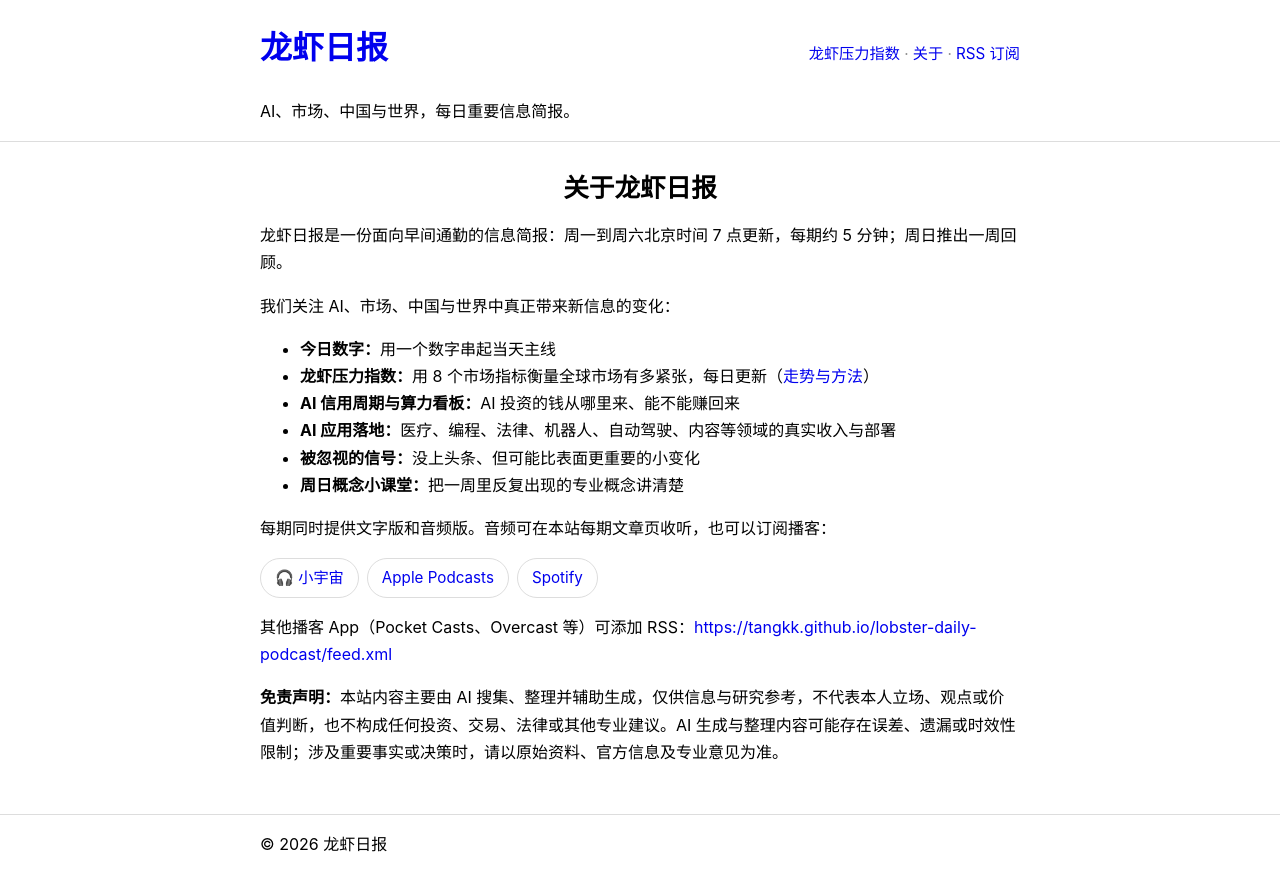
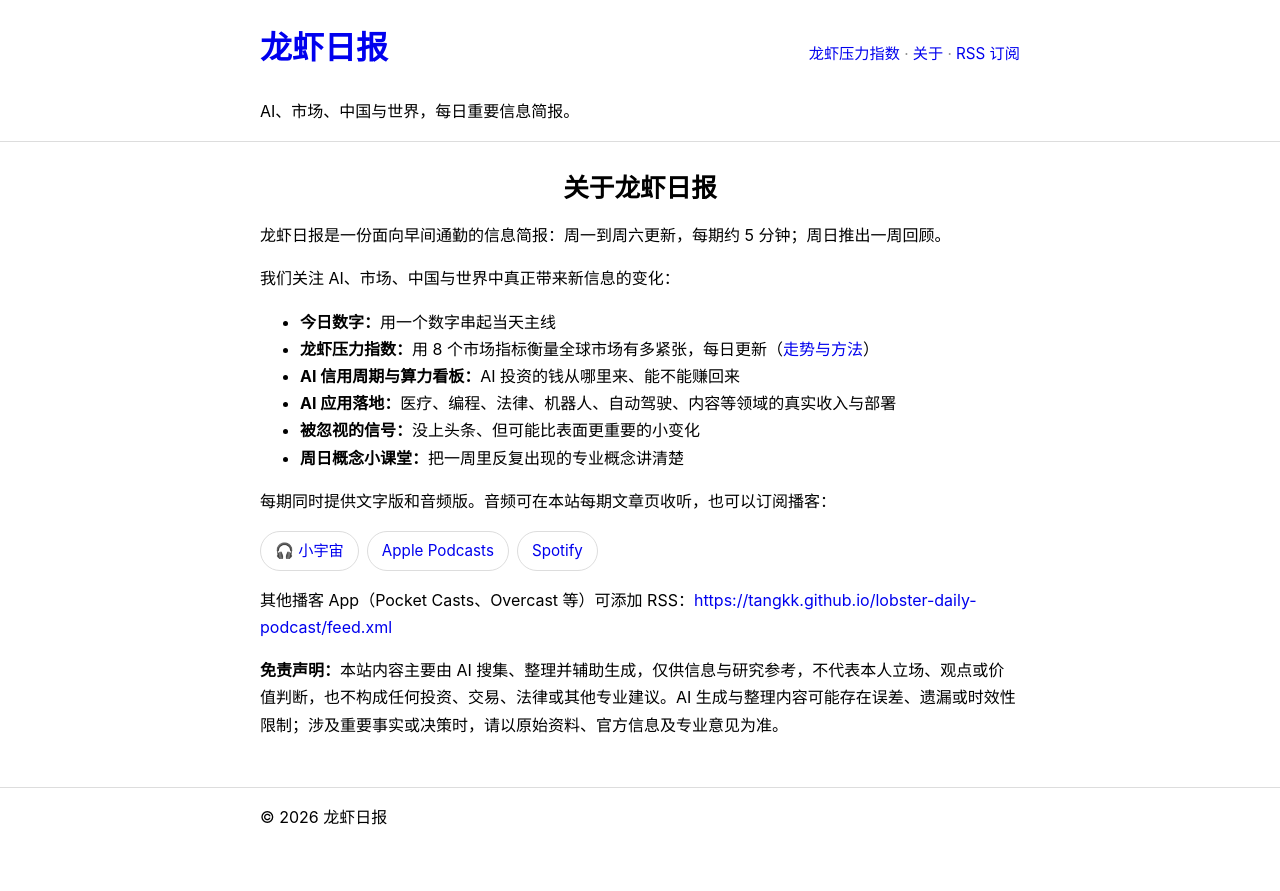
Before and after one commit to tangkk/daily_brief, a Jekyll site: the page built from about.html, in a window 1280 px wide. Shown: the top 891 px of the page. Built offline with Jekyll 4.4.1, drawn with Linux system fonts in a browser that asks for light colours.

Commit message:
Remove fixed 7am publication-time wording from public website

```diff
--- a/about.html
+++ b/about.html
@@ -29,7 +29,7 @@ permalink: /about/
     <article class="post">
       <h1>关于龙虾日报</h1>
       <div class="content">
-        <p>龙虾日报是一份面向早间通勤的信息简报：周一到周六北京时间 7 点更新，每期约 5 分钟；周日推出一周回顾。</p>
+        <p>龙虾日报是一份面向早间通勤的信息简报：周一到周六更新，每期约 5 分钟；周日推出一周回顾。</p>
         <p>我们关注 AI、市场、中国与世界中真正带来新信息的变化：</p>
         <ul>
           <li><strong>今日数字：</strong>用一个数字串起当天主线</li>
```
